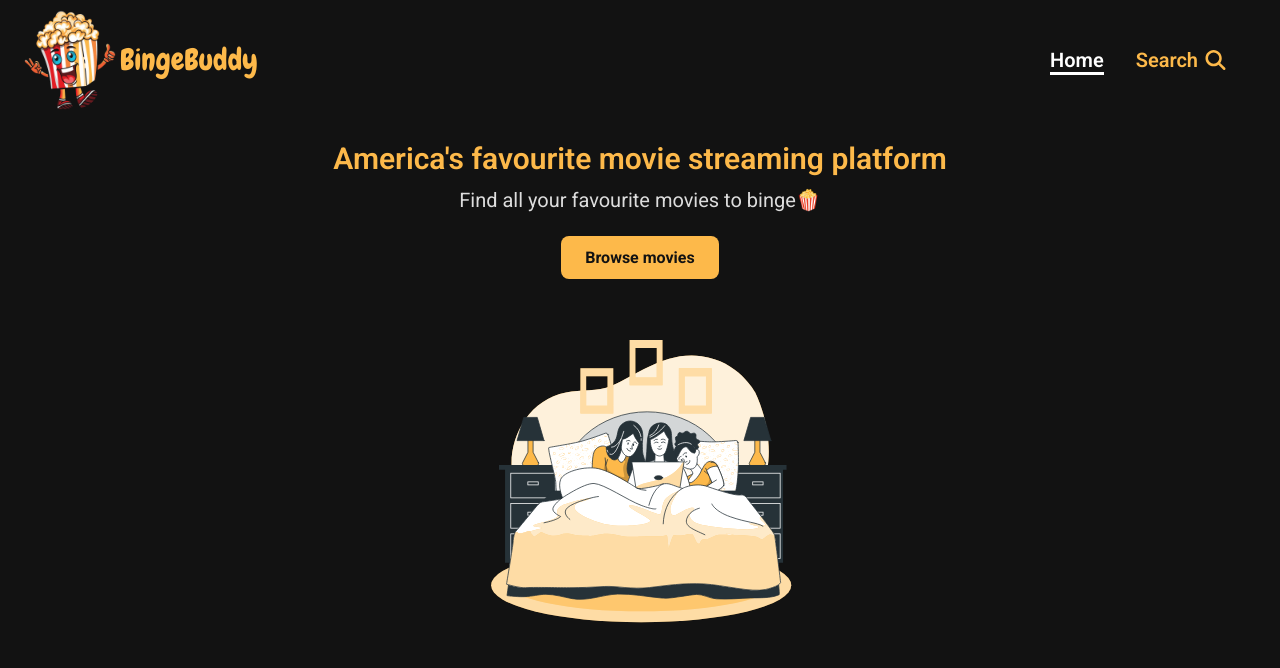
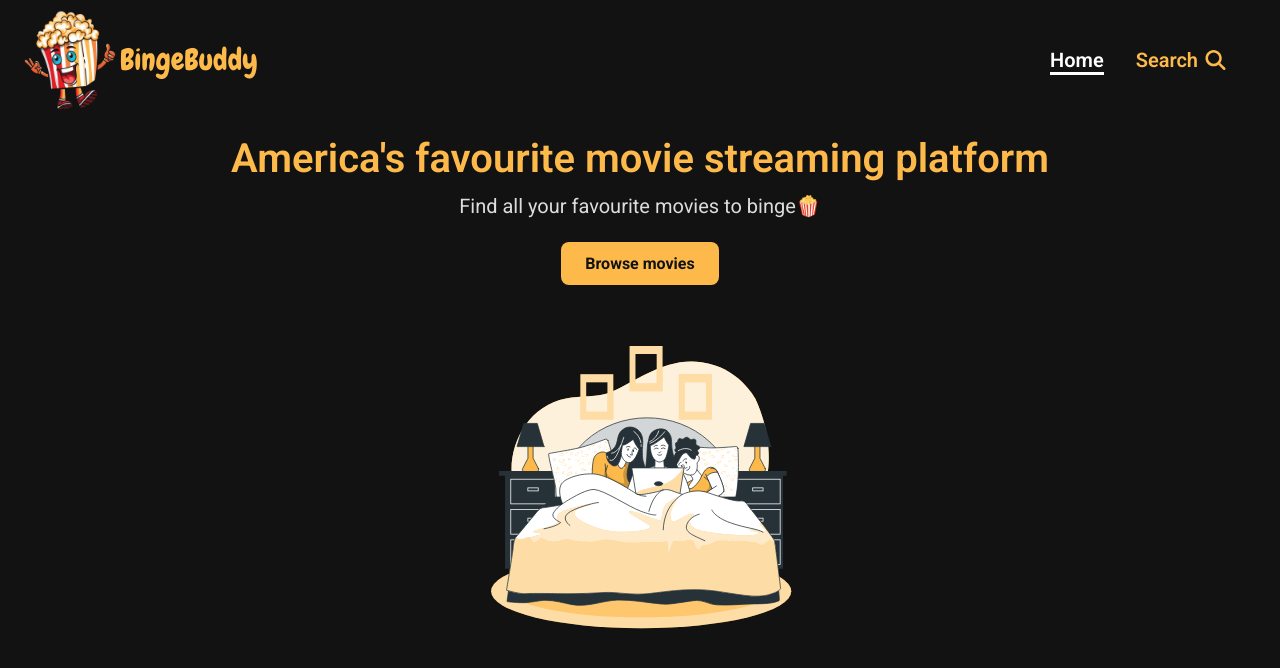
Before and after one commit to LavanyaChand/Movie_Streaming_Platform_React, a React (Vite) app: page / in a window 1280 px wide. Shown: the top 668 px of the page. Built offline with nearby package versions, Linux system fonts and the light colour scheme.

Commit message:
increased header font size

```diff
--- a/src/index.css
+++ b/src/index.css
@@ -260,7 +260,7 @@ nav{
 
 .header__title {
     color: #fdb94a;
-    font-size: 30px;
+    font-size: 40px;
     font-weight: 600;
     margin-bottom: 12px;
 }
```
